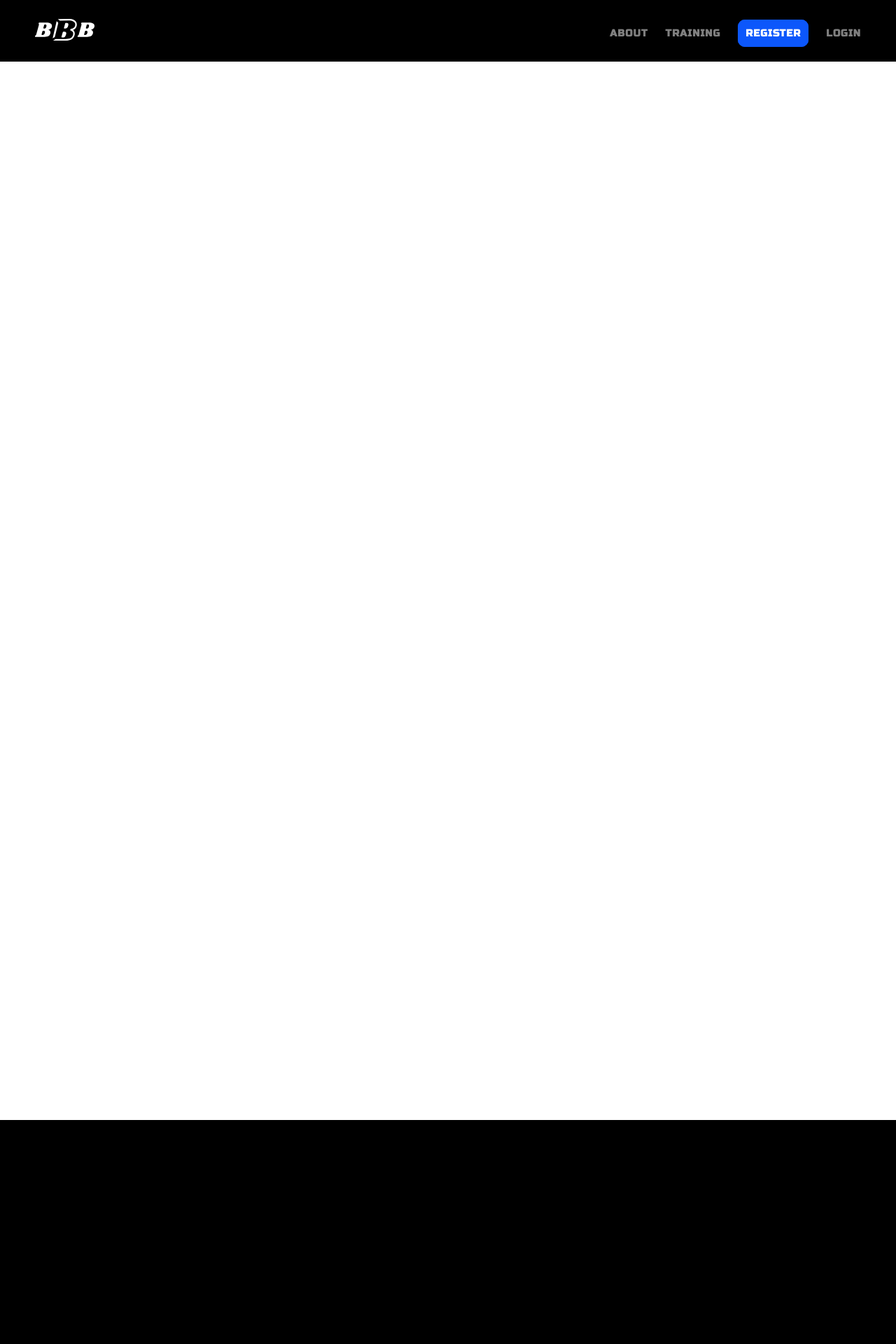
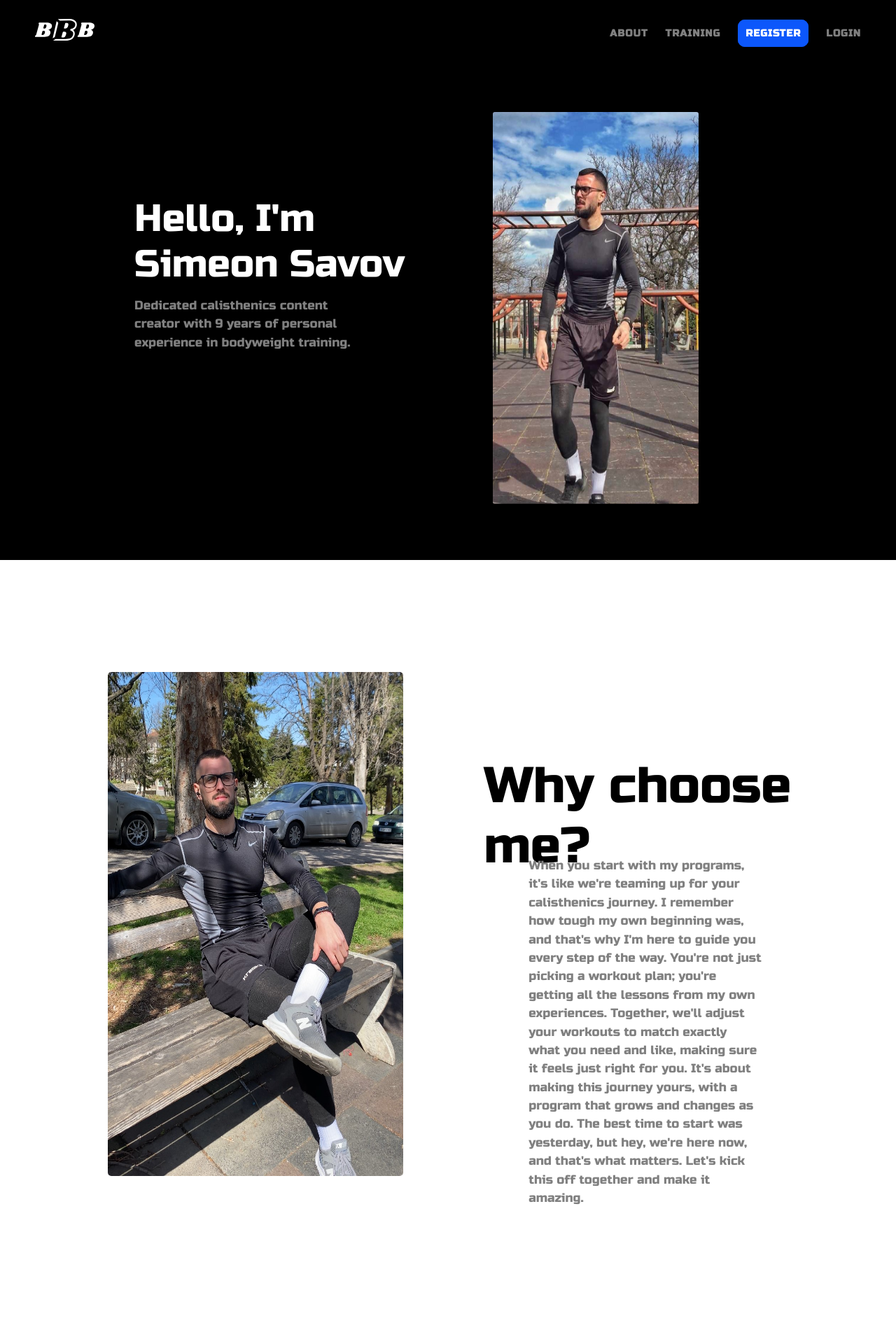
Before and after one commit to MariaRosenova/calisthenics-app, an Angular app in the folder caliestenics-app/: page /about in a window 1280 px wide. Shown: the top 1920 px of the page at 70% size. Built offline with nearby package versions, Linux system fonts and the light colour scheme.

Commit message:
Add main changes

```diff
--- a/caliestenics-app/src/app/about/about/about.component.css
+++ b/caliestenics-app/src/app/about/about/about.component.css
@@ -0,0 +1,76 @@
+.about-me {
+    width: 100vw;
+    height: 100vh;
+    position: relative;
+    background-color: #000000;
+}
+
+.about {
+    position: absolute;
+    top: 20vh;
+    left: 55%;
+    width: 23vw;
+    height: 70vh;
+    border-radius: 3px;
+}
+
+.hello {
+    position: absolute;
+    top:35vh;
+    right: 54%;
+    color: white;
+    width: 31%;
+    line-height: 1.2;
+    font-size: 3.4rem;
+    font-weight: 300;
+}
+
+.description {
+    position: absolute;
+    top:53vh;
+    right: 59%;
+    color: gray;
+    width: 26%;
+    line-height: 1.5;
+    font-weight: 100; /* Thinnest font weight */
+    font-size: 1.1rem;
+}
+
+.why-me {
+    width: 100vw;
+    height: 100vh;
+    position: relative;
+    background-color: #FFFFFF;
+}
+
+.why-img {
+    position: absolute;
+    top: 20vh;
+    right: 55%;
+    width: 33vw;
+    height: 90vh;
+    border-radius: 5px;
+}
+
+.why-me-title {
+    position: absolute;
+    top:35vh;
+    left: 54%;
+    width: 35%;
+    height: 20%;
+    line-height: 1.2;
+    font-size: 4.5rem;
+    font-weight: 300;
+    text-align: right2;
+}
+
+.decription-why {
+    position: absolute;
+    top:53vh;
+    left: 59%;
+    color: gray;
+    width: 26%;
+    line-height: 1.5;
+    font-weight: 100; /* Thinnest font weight */
+    font-size: 1.1rem;
+}
--- a/caliestenics-app/src/app/about/about/about.component.html
+++ b/caliestenics-app/src/app/about/about/about.component.html
@@ -1,3 +1,23 @@
 <app-navigation />
-<app-third-view />
+<div class="about-me">
+    <div class="">
+        <h1 class="hello">Hello, I'm Simeon Savov</h1>
+        <p class="description">
+         Dedicated calisthenics content creator with 9 years of personal experience in bodyweight training.
+         </p>
+    </div>
+
+    <img class="about" src="../../../assets/hello.jpg" alt="">
+</div>
+
+<div class="why-me">
+    <h1 class="why-me-title">
+        Why
+        choose me?
+    </h1>
+    <p class="decription-why">
+        When you start with my programs, it's like we're teaming up for your calisthenics journey. I remember how tough my own beginning was, and that's why I'm here to guide you every step of the way. You're not just picking a workout plan; you're getting all the lessons from my own experiences. Together, we'll adjust your workouts to match exactly what you need and like, making sure it feels just right for you. It's about making this journey yours, with a program that grows and changes as you do. The best time to start was yesterday, but hey, we're here now, and that's what matters. Let's kick this off together and make it amazing.
+    </p>
+    <img class="why-img" src="../../../assets/why-me.jpg" alt="">
+</div>
 <app-footer/>
--- a/caliestenics-app/src/app/core/footer/footer.component.css
+++ b/caliestenics-app/src/app/core/footer/footer.component.css
@@ -1,7 +1,7 @@
 .footer {
     position: absolute;
     top: 298%;
-    z-index: -1;
+    z-index: -3;
     width: 100%;
     object-fit: cover;
 
--- a/caliestenics-app/src/app/training/training/training.component.css
+++ b/caliestenics-app/src/app/training/training/training.component.css
@@ -41,8 +41,15 @@
     color: black;
     z-index: 1;
 }
-
-.programs .program-component {
+/* TODO: make flexible the others program views */
+.programs {
+    display: flex;
+    flex-wrap: wrap;
+    justify-content: space-between;
+    width: fit-content;
+}
+ .program-component {
+    flex-grow: 1;
     position: absolute;
     top: 130%;
     left: 20%;
@@ -53,3 +60,35 @@
     top: 190%;
     left: 20%;
 }
+
+.workout-libraly{
+    position: absolute;
+    height: 2vh;
+    width: 100%;
+    top:25vh;
+    z-index: -4;
+}
+
+.libraly-title {
+    position: absolute;
+    top: 230%;
+    left: 42%;
+    font-size: 3rem;
+    line-height: 1.5;
+    font-weight: 100;
+    color:white;
+}
+
+.libraly-subtitle {
+    position: absolute;
+    top: 240%;
+    left: 39%;
+    font-size: 1.1rem;
+    color: white;
+}
+
+.libraly-videos{
+    position: absolute;
+    top: 250%;
+    left: 25%;
+}
--- a/caliestenics-app/src/app/training/training/training.component.html
+++ b/caliestenics-app/src/app/training/training/training.component.html
@@ -5,14 +5,23 @@
 <h1 class="personal-title ">Your personal programs</h1>
 
 <div class="programs">
-    <ul *ngFor="let program of programs">
-        <app-program class="program-component" [program] = "program"/>
+    <ul class="program-component" *ngFor="let program of programs">
+        <app-program  [program] = "program"/>
     </ul>
 </div>
 
 <h1 class="tech-title">Technique Guides</h1>
 <div class="guides">
-    <ul *ngFor="let program of programs">
-        <app-program class="guide-program" [program] = "program"/>
+    <ul class="guide-program" *ngFor="let program of programs">
+        <app-program  [program] = "program"/>
     </ul>
 </div>
+
+<app-third-view class="workout-libraly"/>
+<h1 class="libraly-title">Workouts</h1>
+<p class="libraly-subtitle">based on your needs and fitness level</p>
+<div class="libraly">
+    <ul class="libraly-videos" *ngFor="let program of programs">
+        <app-program  [program] = "program"/>
+    </ul>
+</div>
--- a/caliestenics-app/src/app/training/training/training.component.ts
+++ b/caliestenics-app/src/app/training/training/training.component.ts
@@ -14,4 +14,5 @@ export class TrainingComponent {
     { imgUrl: '../../../assets/workout-comp.jpg' }
 ];
 
+
 }
--- a/caliestenics-app/src/styles.css
+++ b/caliestenics-app/src/styles.css
@@ -50,6 +50,5 @@ table {
 
 body {
 	font-family: "Russo One", sans-serif;
-	font-weight: 300;
 	font-style: normal;
   }
```
Also changed, not shown: caliestenics-app/src/assets/hello.jpg (added), caliestenics-app/src/assets/why-me.jpg (added).
